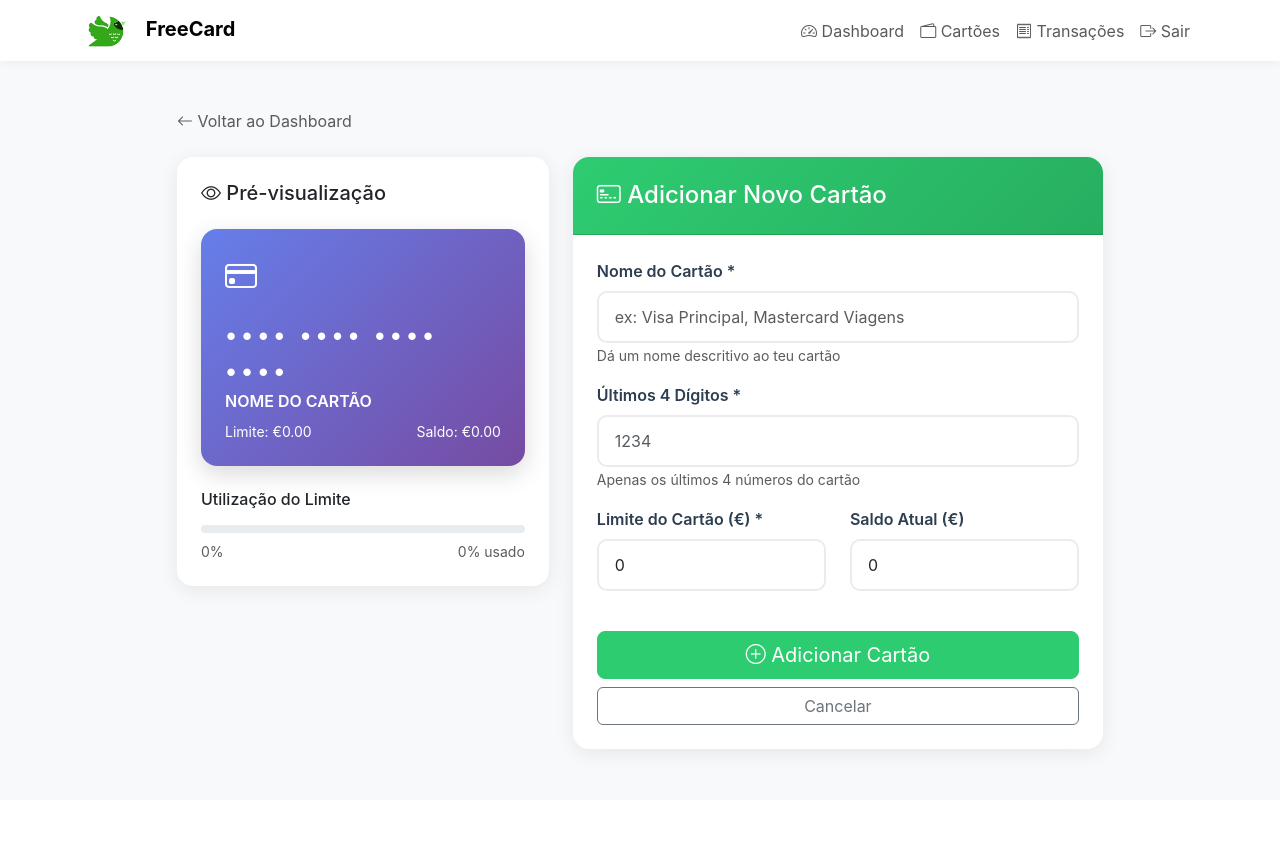
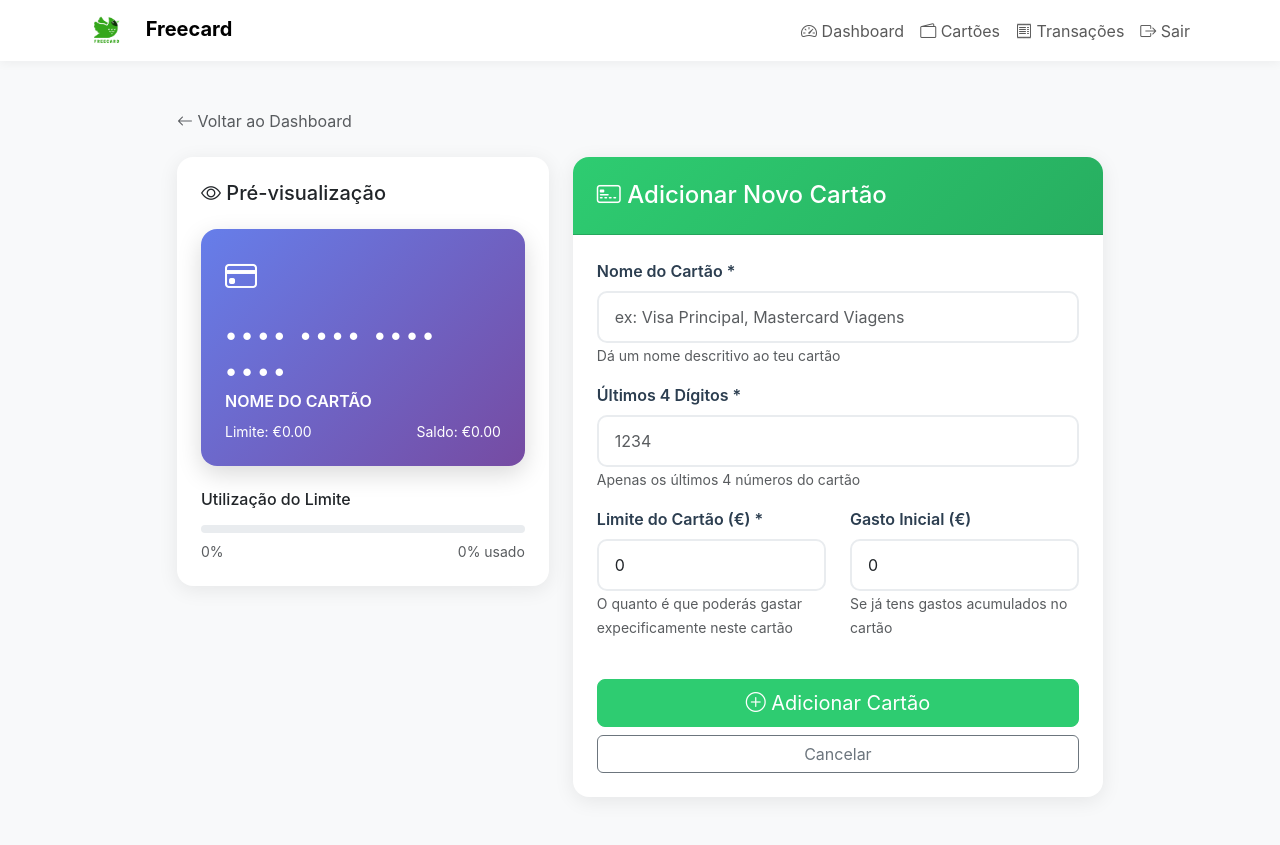
Before and after one commit to diogofreire-dev/Projeto-PAP2, a PHP site: page /add_card.php in a window 1280 px wide. Before the commit the page ends 758 px from the top, so only its background shows below. Run offline with PHP 8.4, Linux system fonts and the light colour scheme; the visitor is signed in with stand-in values (Sample User, id 1).

Commit message:
Fiz alterações ao formulário para adicionar cartão.

```diff
--- a/site/add_card.php
+++ b/site/add_card.php
@@ -59,7 +59,7 @@ if ($_SERVER['REQUEST_METHOD'] === 'POST') {
 <head>
   <meta charset="utf-8">
   <meta name="viewport" content="width=device-width, initial-scale=1">
-  <title>Adicionar Cartão - FreeCard</title>
+  <title>Adicionar Cartão - Freecard</title>
   <link href="https://cdn.jsdelivr.net/npm/bootstrap@5.3.0/dist/css/bootstrap.min.css" rel="stylesheet">
   <link rel="stylesheet" href="https://cdn.jsdelivr.net/npm/bootstrap-icons@1.11.1/font/bootstrap-icons.css">
   <style>
@@ -155,8 +155,8 @@ if ($_SERVER['REQUEST_METHOD'] === 'POST') {
 <nav class="navbar navbar-expand-lg navbar-light">
   <div class="container">
     <a class="navbar-brand fw-bold" href="index.php">
-      <img src="assets/logo2.png" alt="Freecard">
-      FreeCard
+      <img src="assets/logo.png" alt="Freecard">
+      Freecard
     </a>
     <button class="navbar-toggler" type="button" data-bs-toggle="collapse" data-bs-target="#navbarNav">
       <span class="navbar-toggler-icon"></span>
@@ -285,10 +285,11 @@ if ($_SERVER['REQUEST_METHOD'] === 'POST') {
                       value="<?=htmlspecialchars($limit ?? 0)?>"
                       required
                     >
+                    <small class="text-muted">O quanto é que poderás gastar expecificamente neste cartão</small>
                   </div>
 
                   <div class="col-md-6 mb-3">
-                    <label class="form-label">Saldo Atual (€)</label>
+                    <label class="form-label">Gasto Inicial (€)</label>
                     <input
                       type="number"
                       name="balance"
@@ -299,6 +300,7 @@ if ($_SERVER['REQUEST_METHOD'] === 'POST') {
                       min="0"
                       value="<?=htmlspecialchars($balance ?? 0)?>"
                     >
+                    <small class="text-muted">Se já tens gastos acumulados no cartão</small>
                   </div>
                 </div>
 
```
